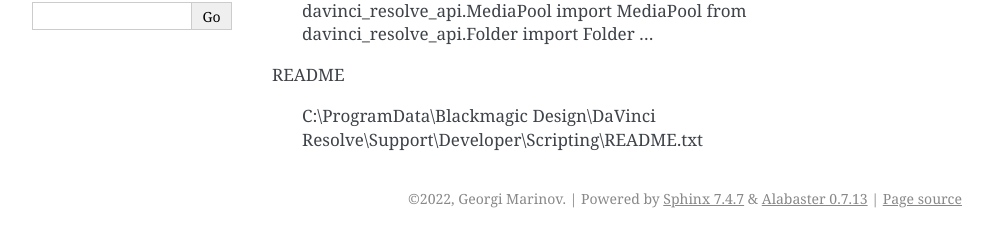
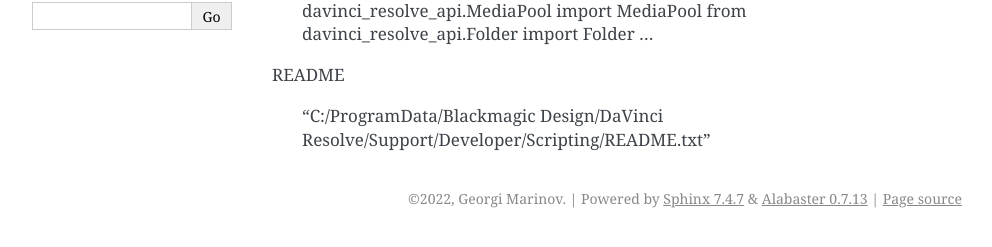
Before and after one commit to GMarinow/davinci_resolve_api, a Sphinx documentation site: the page built from docs/usage.rst, in a window 1280 px wide. Shown: the part 169-416 px from the top of the page, without its empty margins (148-1140 px from the left). Built offline with Sphinx 7.4.7, drawn with Linux system fonts in a browser that asks for light colours; pages that are not in the unit, such as notebooks, are missing from menus.

```diff
--- a/docs/usage.rst
+++ b/docs/usage.rst
@@ -11,4 +11,4 @@ To use DaVinci Resolve API in a project
 
 README
 
-    C:\\ProgramData\\Blackmagic Design\\DaVinci Resolve\\Support\\Developer\\Scripting\\README.txt
+    "C:/ProgramData/Blackmagic Design/DaVinci Resolve/Support/Developer/Scripting/README.txt"
```
